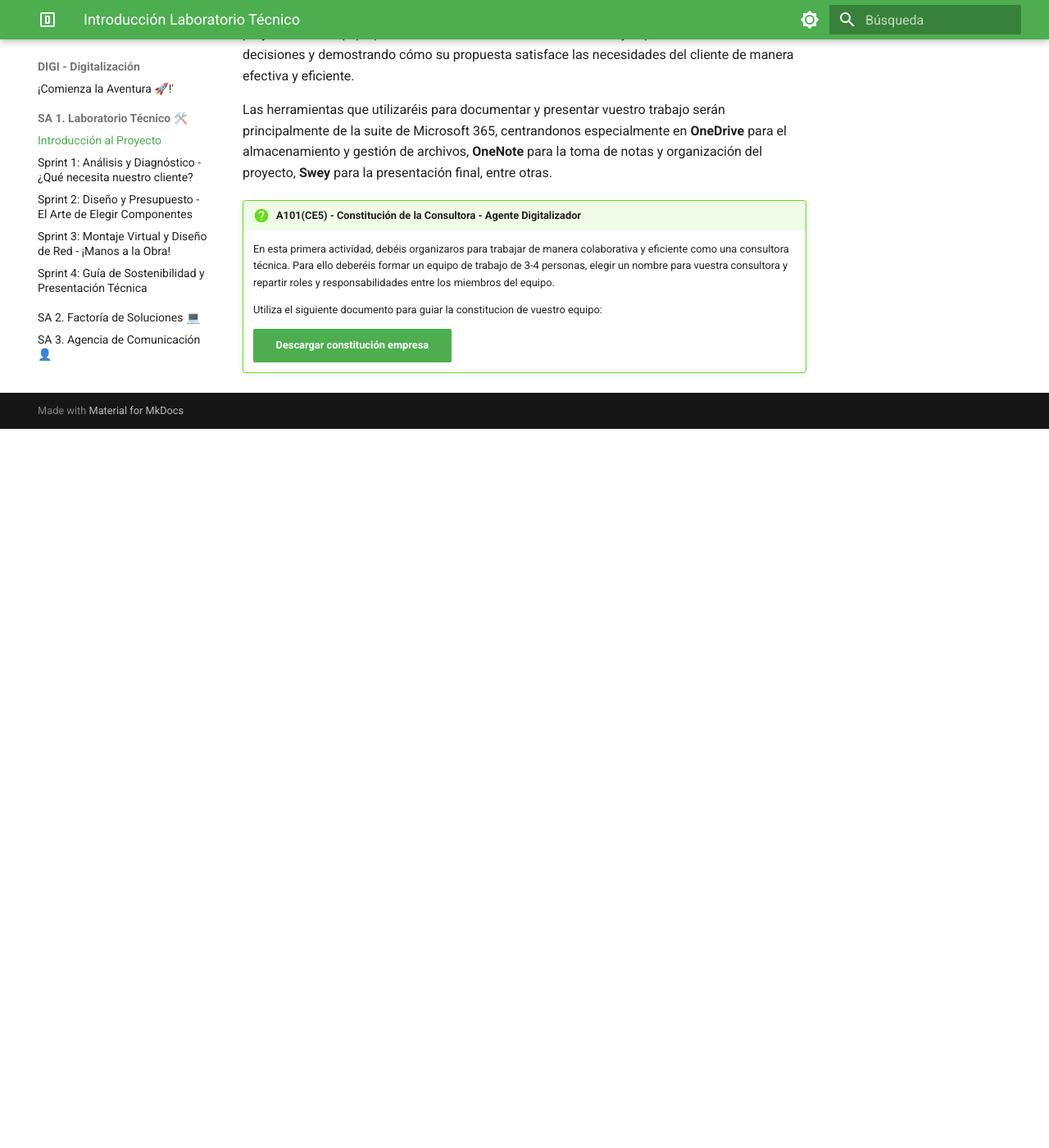
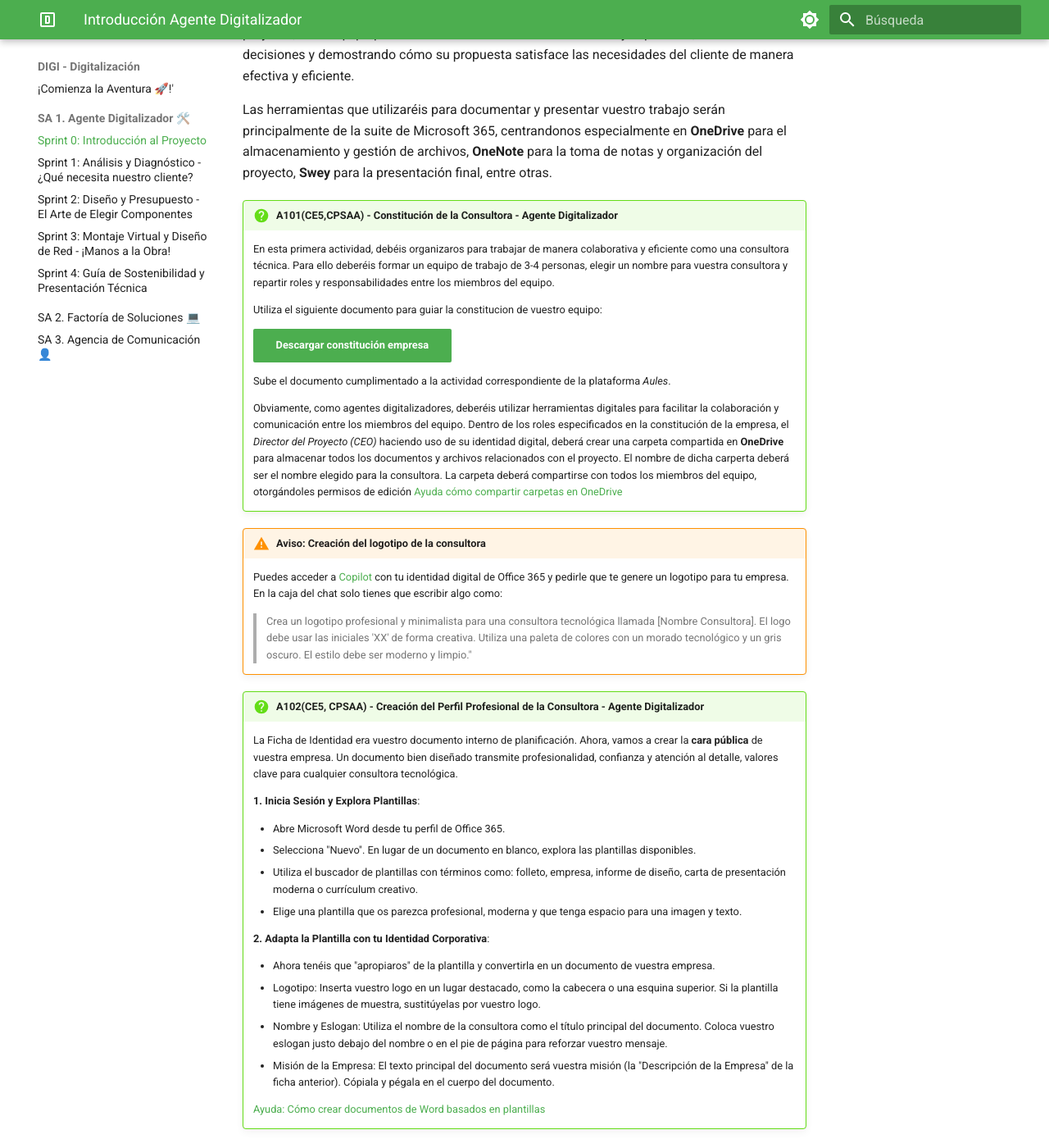
Before and after one commit to Javier-Perales/DIGI, an MkDocs documentation site: the page built from docs/sa01/intro.md, in a window 1280 px wide and 1400 px high, scrolled down 1015 px. Shown: the whole window at 82% size. Built offline with MkDocs 1.6.1 and Material for MkDocs 9.7.7, drawn with Linux system fonts in a browser that asks for light colours; before the commit the page ends 1538 px from its top, so only the background shows below that; some of the changed text lies outside the part shown.

Commit message:
Introducción SA1

```diff
--- a/docs/sa01/intro.md
+++ b/docs/sa01/intro.md
@@ -1,5 +1,5 @@
 ---
-title: "Introducción Laboratorio Técnico"
+title: "Introducción Agente Digitalizador"
 description:
 ---
 
@@ -20,7 +20,7 @@
 Las herramientas que utilizaréis para documentar y presentar vuestro trabajo serán principalmente de la suite de Microsoft 365, centrandonos especialmente en **OneDrive** para el almacenamiento y gestión de archivos, **OneNote** para la toma de notas y organización del proyecto, **Swey** para la presentación final, entre otras.
 
 
-!!! question "A101(CE5) - Constitución de la Consultora - Agente Digitalizador"
+!!! question "A101(CE5,CPSAA) - Constitución de la Consultora - Agente Digitalizador"
 
     En esta primera actividad, debéis organizaros para trabajar de manera colaborativa y eficiente como una consultora técnica. Para ello deberéis formar un equipo de trabajo de 3-4 personas, elegir un nombre para vuestra consultora y repartir roles y responsabilidades entre los miembros del equipo.
 
@@ -28,14 +28,42 @@
 
     [Descargar constitución empresa](assets/Ficha identidad empresa.docx){ .md-button .md-button--primary download }
 
+    Sube el documento cumplimentado a la actividad correspondiente de la plataforma *Aules*.
+
+    Obviamente, como agentes digitalizadores, deberéis utilizar herramientas digitales para facilitar la colaboración y comunicación entre los miembros del equipo.  Dentro de los roles especificados en la constitución de la empresa, el *Director del Proyecto (CEO)* haciendo uso de su identidad digital, deberá crear una carpeta compartida en **OneDrive** para almacenar todos los documentos y archivos relacionados con el proyecto. El nombre de dicha carperta deberá ser el nombre elegido para la consultora. La carpeta deberá compartirse con todos los miembros del equipo, otorgándoles permisos de edición [Ayuda cómo compartir carpetas en OneDrive](https://youtu.be/cODrVa5PitA?si=-xzSdDhZDGzB2XAg)
+
+!!! warning "Aviso: Creación del logotipo de la consultora"
+    Puedes acceder a [Copilot]() con tu identidad digital de Office 365 y pedirle que te genere un logotipo para tu empresa. En la caja del chat solo tienes que escribir algo como:
+      > Crea un logotipo profesional y minimalista para una consultora tecnológica llamada [Nombre Consultora]. El logo debe usar las iniciales 'XX' de forma creativa. Utiliza una paleta de colores con un morado tecnológico y un gris oscuro. El estilo debe ser moderno y limpio."
+
+
+!!! question "A102(CE5, CPSAA) - Creación del Perfil Profesional de la Consultora - Agente Digitalizador"
+
+      La Ficha de Identidad era vuestro documento interno de planificación. Ahora, vamos a crear la **cara pública** de vuestra empresa. Un documento bien diseñado transmite profesionalidad, confianza y atención al detalle, valores clave para cualquier consultora tecnológica.
+
+      **1. Inicia Sesión y Explora Plantillas**:
+
+      - Abre Microsoft Word desde tu perfil de Office 365.
+      - Selecciona "Nuevo". En lugar de un documento en blanco, explora las plantillas disponibles.
+      - Utiliza el buscador de plantillas con términos como: folleto, empresa, informe de diseño, carta de presentación moderna o currículum creativo.
+      - Elige una plantilla que os parezca profesional, moderna y que tenga espacio para una imagen y texto.
+
+      **2. Adapta la Plantilla con tu Identidad Corporativa**:
+
+      - Ahora tenéis que "apropiaros" de la plantilla y convertirla en un documento de vuestra empresa.
+      - Logotipo: Inserta vuestro logo en un lugar destacado, como la cabecera o una esquina superior. Si la plantilla tiene imágenes de muestra, sustitúyelas por vuestro logo.
+      - Nombre y Eslogan: Utiliza el nombre de la consultora como el título principal del documento. Coloca vuestro eslogan justo debajo del nombre o en el pie de página para reforzar vuestro mensaje.
+      - Misión de la Empresa: El texto principal del documento será vuestra misión (la "Descripción de la Empresa" de la ficha anterior). Cópiala y pégala en el cuerpo del documento.
+
+      [Ayuda: Cómo crear documentos de Word basados en plantillas](https://youtu.be/KjKPGMuri7k?si=cqsXfgQgBvTUZQQW)
 
  <!--   1. Formar equipos de trabajo de 3-4 personas.
-    2. Elegir un nombre para vuestra consultora digitalizadora.
-    3. Crear un equipo en Microsoft Teams con el nombre elegido.
-    4. Crear un bloc de OneNote compartido para el equipo, donde se documentará todo el proyecto.
-    5. En el bloc de OneNote, crear una sección llamada "Introducción" y escribir una breve descripción del proyecto y los objetivos del equipo.
-    6. Crear una carpeta en OneDrive para almacenar todos los documentos y archivos relacionados con el proyecto.
-    7. Añadir a todos los miembros del equipo al equipo de Microsoft Teams y compartir la carpeta de OneDrive con ellos.
-    8. Establecer roles y responsabilidades dentro del equipo (por ejemplo, coordinador, investigador, diseñador, etc.).
-    9. Programar reuniones regulares en Microsoft Teams para discutir el progreso del proyecto y resolver cualquier problema que surja.
-    10. -->
+    1. Elegir un nombre para vuestra consultora digitalizadora.
+    2. Crear un equipo en Microsoft Teams con el nombre elegido.
+    3. Crear un bloc de OneNote compartido para el equipo, donde se documentará todo el proyecto.
+    4. En el bloc de OneNote, crear una sección llamada "Introducción" y escribir una breve descripción del proyecto y los objetivos del equipo.
+    5. Crear una carpeta en OneDrive para almacenar todos los documentos y archivos relacionados con el proyecto.
+    6. Añadir a todos los miembros del equipo al equipo de Microsoft Teams y compartir la carpeta de OneDrive con ellos.
+    7. Establecer roles y responsabilidades dentro del equipo (por ejemplo, coordinador, investigador, diseñador, etc.).
+    8. Programar reuniones regulares en Microsoft Teams para discutir el progreso del proyecto y resolver cualquier problema que surja.
+    9.  -->
--- a/mkdocs.yml
+++ b/mkdocs.yml
@@ -38,8 +38,8 @@
 # --- Navegación del Sitio (Aquí organizarás tus temas) ---
 nav:
   - ¡Comienza la Aventura 🚀!': 'index.md'
-  - 'SA 1. Laboratorio Técnico 🛠️':
-    - 'Introducción al Proyecto': 'sa01/intro.md'
+  - 'SA 1. Agente Digitalizador 🛠️':
+    - 'Sprint 0: Introducción al Proyecto': 'sa01/intro.md'
     - 'Sprint 1: Análisis y Diagnóstico - ¿Qué necesita nuestro cliente?': 'sa01/sprint01.md'
     - 'Sprint 2: Diseño y Presupuesto - El Arte de Elegir Componentes': 'sa01/sprint02.md'
     - 'Sprint 3: Montaje Virtual y Diseño de Red - ¡Manos a la Obra!': 'sa01/sprint03.md'
```
